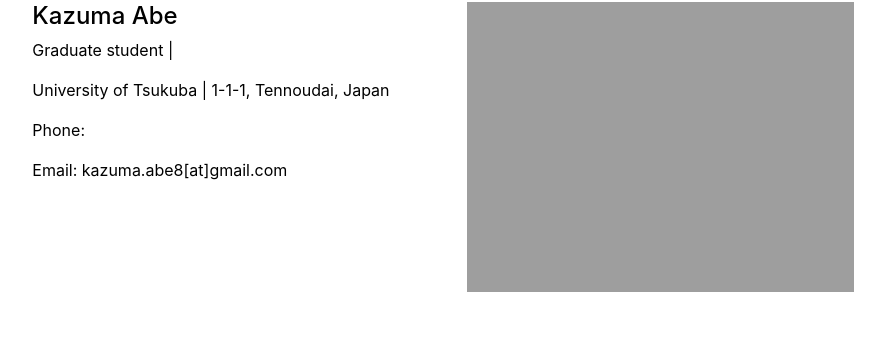
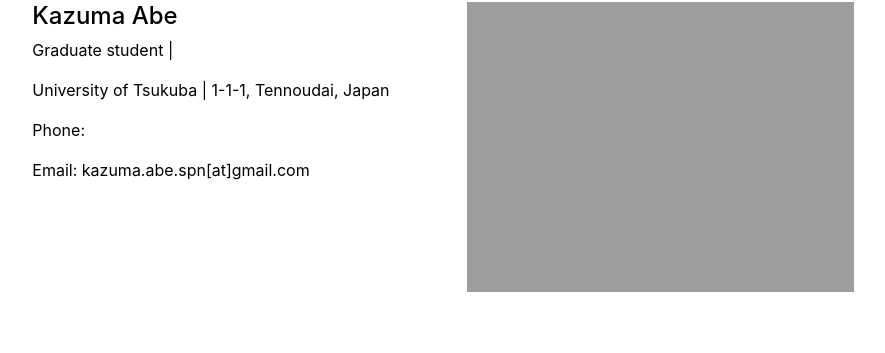
Before and after one commit to qriovider/archive, a Jekyll site: the page built from contact.md, in a window 1280 px wide. Shown: the part 270-623 px from the top of the page, without its empty margins (197-1082 px from the left). Built offline with Jekyll 4.4.1, drawn with Linux system fonts in a browser that asks for light colours.

Commit message:
Update settings.yml

```diff
--- a/_data/settings.yml
+++ b/_data/settings.yml
@@ -22,4 +22,4 @@ social:
 - {icon: 'youtube', link: 'https://www.youtube.com/channel/UCGt3q2vulk6Ou191WPBfTLg'}
 
 contacts:
-- {name: 'Kazuma Abe', title: 'Graduate student', department: '', institution: 'University of Tsukuba', institution_address: '1-1-1, Tennoudai, Japan', email: 'kazuma.abe8[at]gmail.com', image: 'assets/img/picture2.jpg'}
+- {name: 'Kazuma Abe', title: 'Graduate student', department: '', institution: 'University of Tsukuba', institution_address: '1-1-1, Tennoudai, Japan', email: 'kazuma.abe.spn[at]gmail.com', image: 'assets/img/picture2.jpg'}
```
